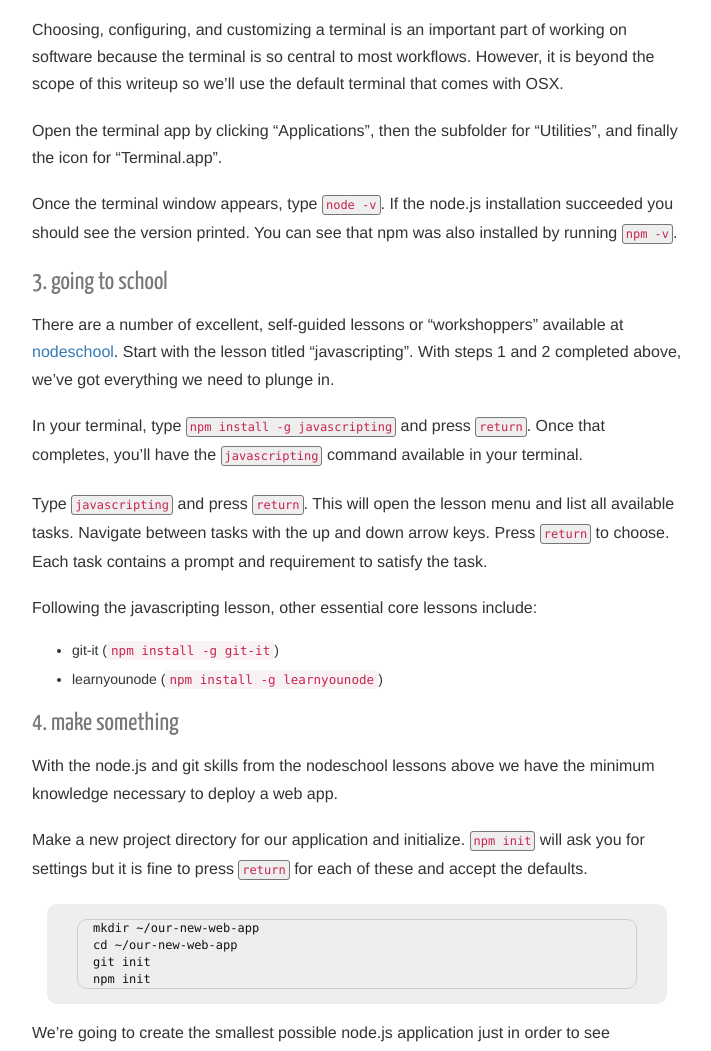
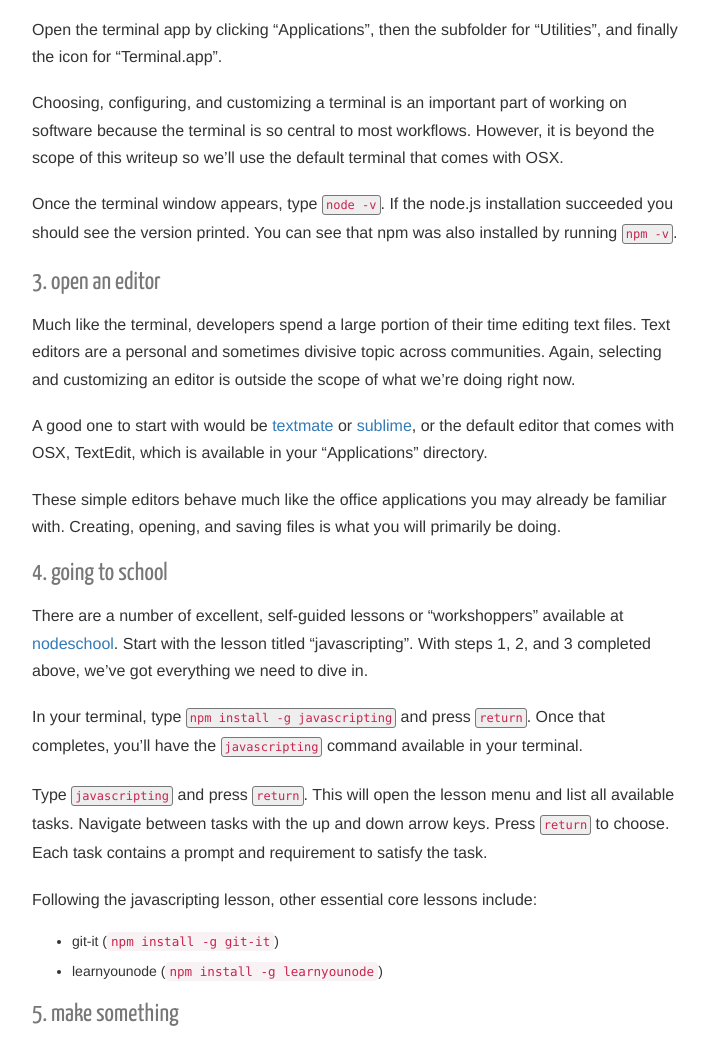
Before and after one commit to tphummel/blog, a Jekyll site: the page built from _posts/2014-10-26-zero-to-node.md, in a window 1280 px wide and 1400 px high. Shown: the part 349-1400 px from the top of the window, without its empty margins (78-789 px from the left). Built offline with Jekyll 4.4.1, drawn with Linux system fonts in a browser that asks for light colours; nearby versions of some CDN libraries; Markdown is read by kramdown in place of the engine named in the settings; comment, search, counter and statistics services are not loaded; some of the changed text lies outside the part shown.

Commit message:
zero-to-node: added editor section

```diff
--- a/_posts/2014-10-26-zero-to-node.md
+++ b/_posts/2014-10-26-zero-to-node.md
@@ -9,17 +9,25 @@ A friend of mine wanted to mess around with programming. He has an apple laptop
 
 open [nodejs.org](http://nodejs.org/) and click install. This will install both node.js itself and [npm](http://npmjs.org/), the package manager for the node ecosystem.
 
-### 2. open a terminal, test stuff out
+### 2. open a terminal
+
+Open the terminal app by clicking "Applications", then the subfolder for "Utilities", and finally the icon for "Terminal.app".
 
 Choosing, configuring, and customizing a terminal is an important part of working on software because the terminal is so central to most workflows. However, it is beyond the scope of this writeup so we'll use the default terminal that comes with OSX.
 
-Open the terminal app by clicking "Applications", then the subfolder for "Utilities", and finally the icon for "Terminal.app".
-
 Once the terminal window appears, type `node -v`. If the node.js installation succeeded you should see the version printed. You can see that npm was also installed by running `npm -v`.
 
-### 3. going to school
+### 3. open an editor
 
-There are a number of excellent, self-guided lessons or "workshoppers" available at [nodeschool](http://nodeschool.io/). Start with the lesson titled "javascripting". With steps 1 and 2 completed above, we've got everything we need to plunge in.
+Much like the terminal, developers spend a large portion of their time editing text files. Text editors are a personal and sometimes divisive topic across communities. Again, selecting and customizing an editor is outside the scope of what we're doing right now.
+
+A good one to start with would be [textmate](http://macromates.com/download) or [sublime](http://www.sublimetext.com/), or the default editor that comes with OSX, TextEdit, which is available in your "Applications" directory.
+
+These simple editors behave much like the office applications you may already be familiar with. Creating, opening, and saving files is what you will primarily be doing.
+
+### 4. going to school
+
+There are a number of excellent, self-guided lessons or "workshoppers" available at [nodeschool](http://nodeschool.io/). Start with the lesson titled "javascripting". With steps 1, 2, and 3 completed above, we've got everything we need to dive in.
 
 In your terminal, type `npm install -g javascripting` and press `return`. Once that completes, you'll have the `javascripting` command available in your terminal.
 
@@ -31,7 +39,7 @@ Following the javascripting lesson, other essential core lessons include:
 - learnyounode (`npm install -g learnyounode`)
 
 
-### 4. make something
+### 5. make something
 
 With the node.js and git skills from the nodeschool lessons above we have the minimum knowledge necessary to deploy a web app.
 
```
